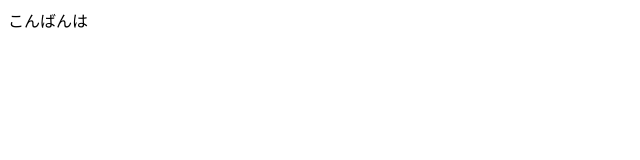
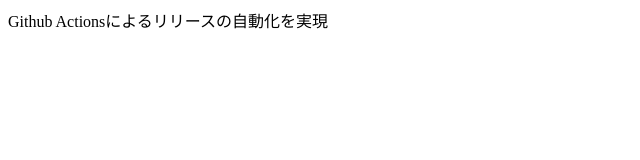
Before and after one commit to Asazuke11/lp-practice-static, a plain HTML site: page public/index.html in a window 1280 px wide. Shown: the whole page, without its empty margins (0-640 px from the left). Drawn offline with Linux system fonts and the light colour scheme.

Commit message:
Github Actionsによるリリースの自動化を実現

```diff
--- a/public/index.html
+++ b/public/index.html
@@ -7,6 +7,6 @@
     <title>テストページ</title>
 </head>
 <body>
-    こんばんは
+    Github Actionsによるリリースの自動化を実現
 </body>
 </html>
```
